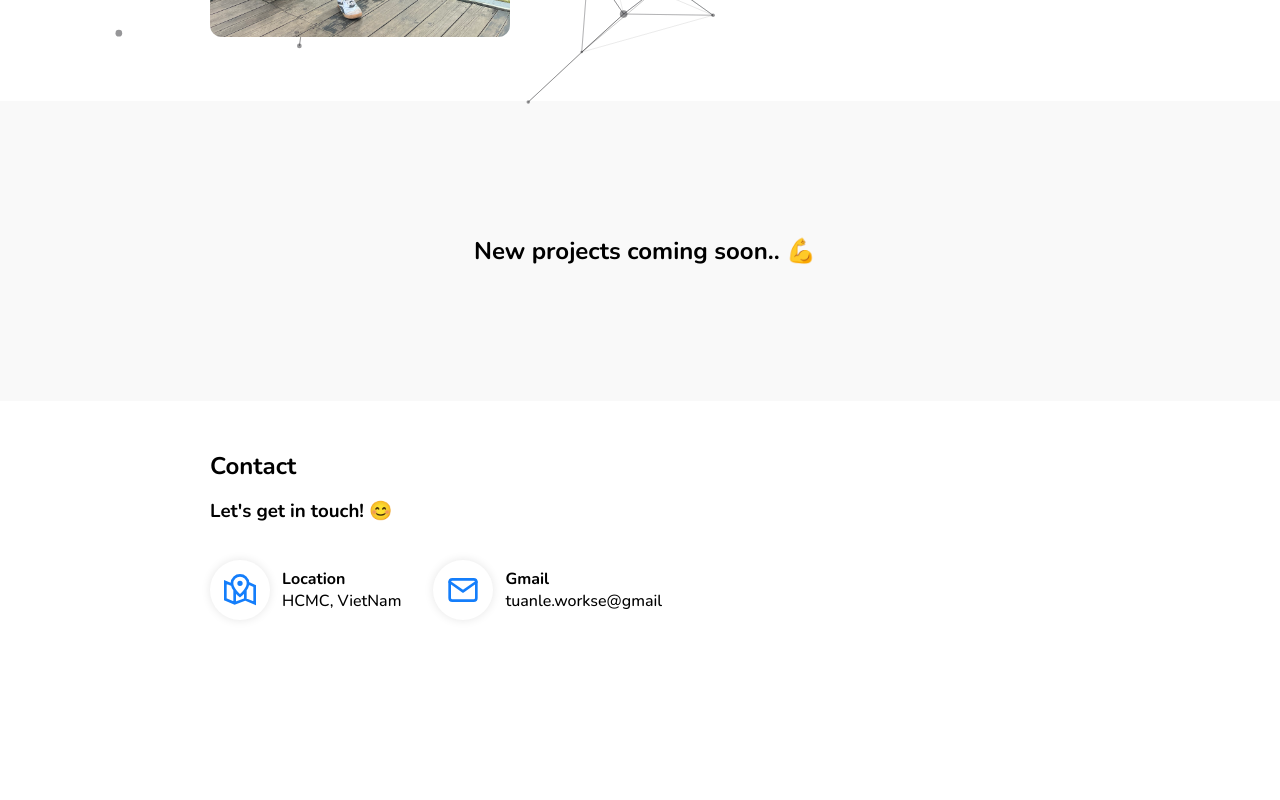
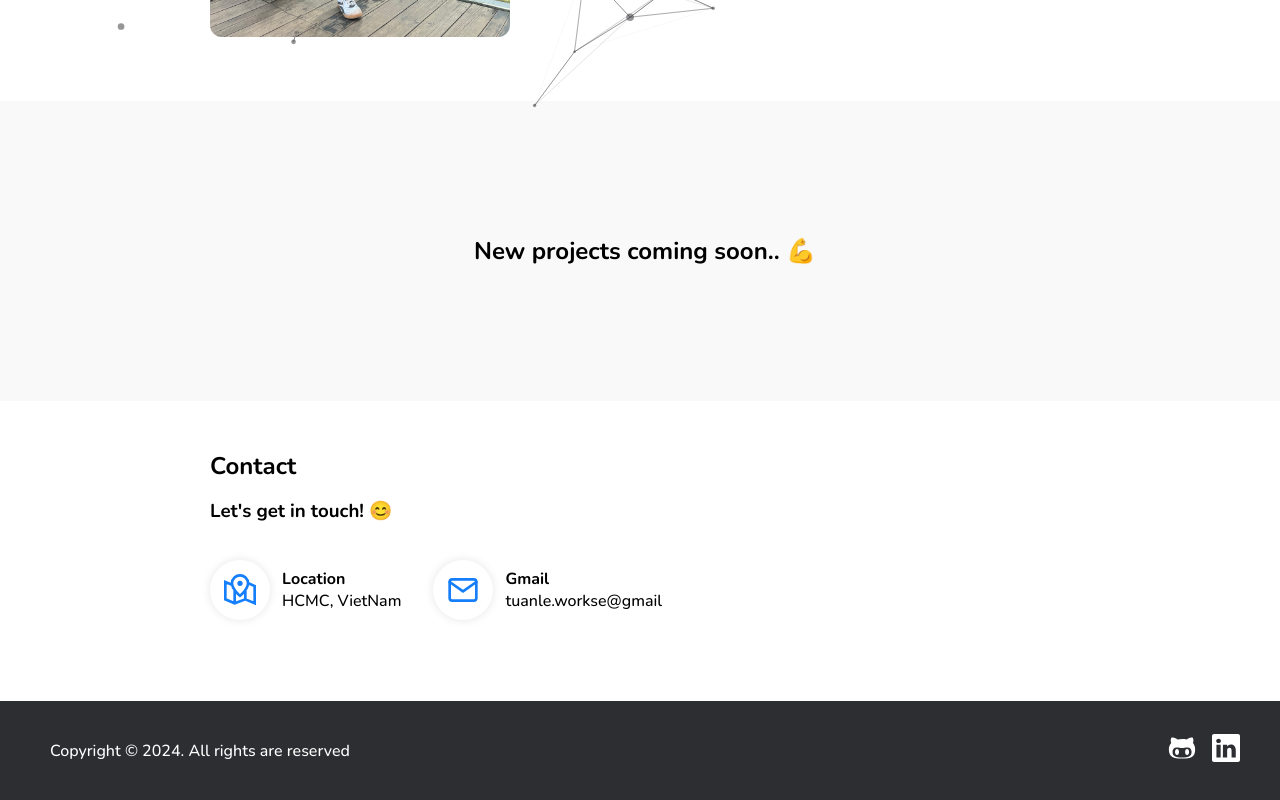
Before and after one commit to iamtun/portfolio, a Next.js app: page / in a window 1280 px wide. Shown: the part 1606-2406 px from the top of the page. Before the commit the page ends 2307 px from the top, so only its background shows below. Built offline with nearby package versions, Linux system fonts and the light colour scheme.

Commit message:
feat: add footer to layout

```diff
--- a/src/app/layout.tsx
+++ b/src/app/layout.tsx
@@ -1,7 +1,7 @@
-import type {Metadata} from 'next';
-import {Nunito} from 'next/font/google';
+import type { Metadata } from 'next';
+import { Nunito } from 'next/font/google';
 import '@/styles/globals.css';
-import {Header} from '@/components/ui';
+import { Footer, Header } from '@/components/ui';
 
 const nunito = Nunito({
   subsets: ['vietnamese', 'latin'],
@@ -23,6 +23,7 @@ export default function RootLayout({
       <body className={nunito.className}>
         <Header />
         <main>{children}</main>
+        <Footer />
       </body>
     </html>
   );
```
